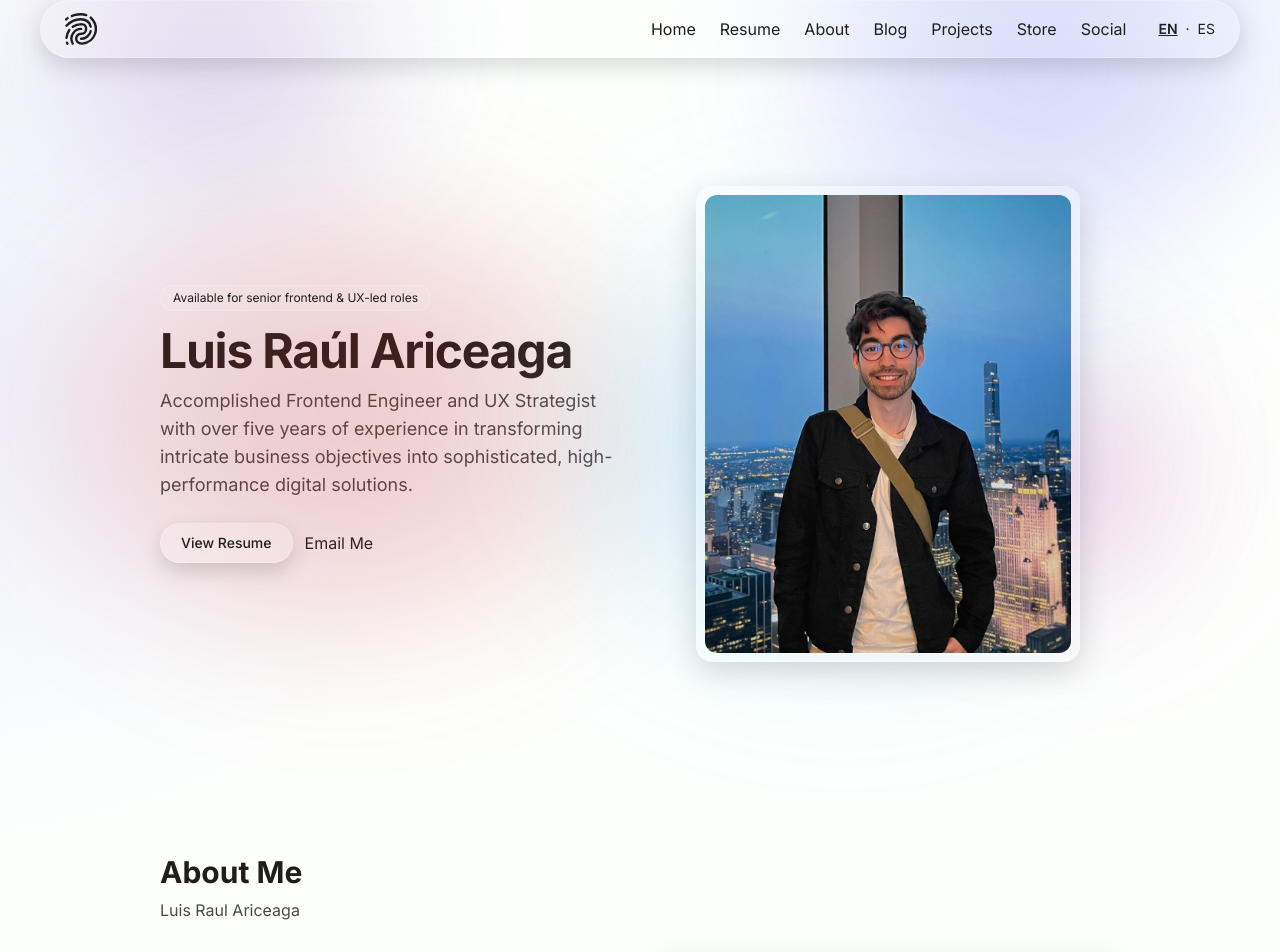
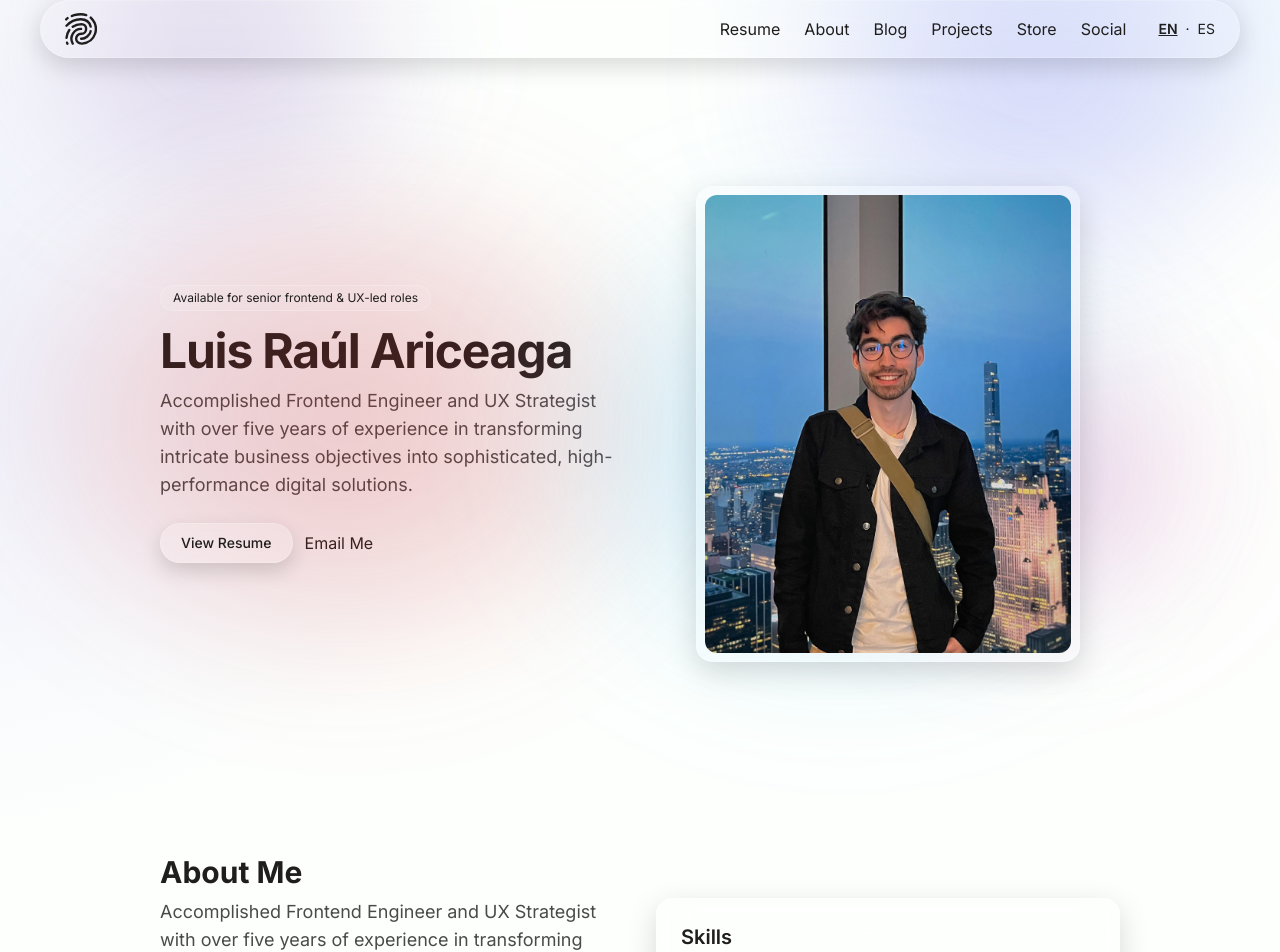
Before and after one commit to HeyserY2K/portfolio-LuisRaulAriceaga, a Next.js app in the folder my-portfolio/: page /en in a window 1280 px wide. Shown: the top 952 px of the page. Built offline with nearby package versions, Linux system fonts and the light colour scheme; no server answers.

Commit message:
refactor(Header, AboutSection): comentar código no utilizado en los componentes Header y AboutSection

```diff
--- a/my-portfolio/app/components/Header.tsx
+++ b/my-portfolio/app/components/Header.tsx
@@ -35,13 +35,13 @@ const Header = () => {
 
       <nav aria-label={t('nav.aria.main')}>
         <ul className="flex items-center gap-6">
-          <li>
+          {/* <li>
             <Link href={prefix} aria-label={t('nav.aria.home')}>
               <span className="text-[var(--text-primary)] hover:text-[var(--brand-accent)]">
                 {t('nav.home')}
               </span>
             </Link>
-          </li>
+          </li> */}
           <li>
             <Link href={`${prefix}/sections/resume`} aria-label={t('nav.aria.resume')}>
               <span className="text-[var(--text-primary)] hover:text-[var(--brand-accent)]">
--- a/my-portfolio/app/components/sections/AboutSection.tsx
+++ b/my-portfolio/app/components/sections/AboutSection.tsx
@@ -16,13 +16,13 @@ import { useI18n } from '../../i18n/I18nProvider';
 const AboutSection = () => {
   const { t, locale } = useI18n();
   const portal = (locale === 'es' ? portalEs : portalEn) as PortalData;
-  const name = portal.profile.name;
+  // const name = portal.profile.name;
   const summary = portal.about.summary;
   const { email, location } = portal.profile;
   return (
     <Section id="about">
       <h2 className="mb-2 text-3xl font-bold">{t('sections.about.title')}</h2>
-      <p className="mb-8 text-[var(--text-secondary)]">{name}</p>
+      {/* <p className="mb-8 text-[var(--text-secondary)]">{name}</p> */}
       <div className="grid grid-cols-1 gap-8 md:grid-cols-2">
         <div className="space-y-4">
           <p className="text-lg text-[var(--text-secondary)]">{summary}</p>
```
